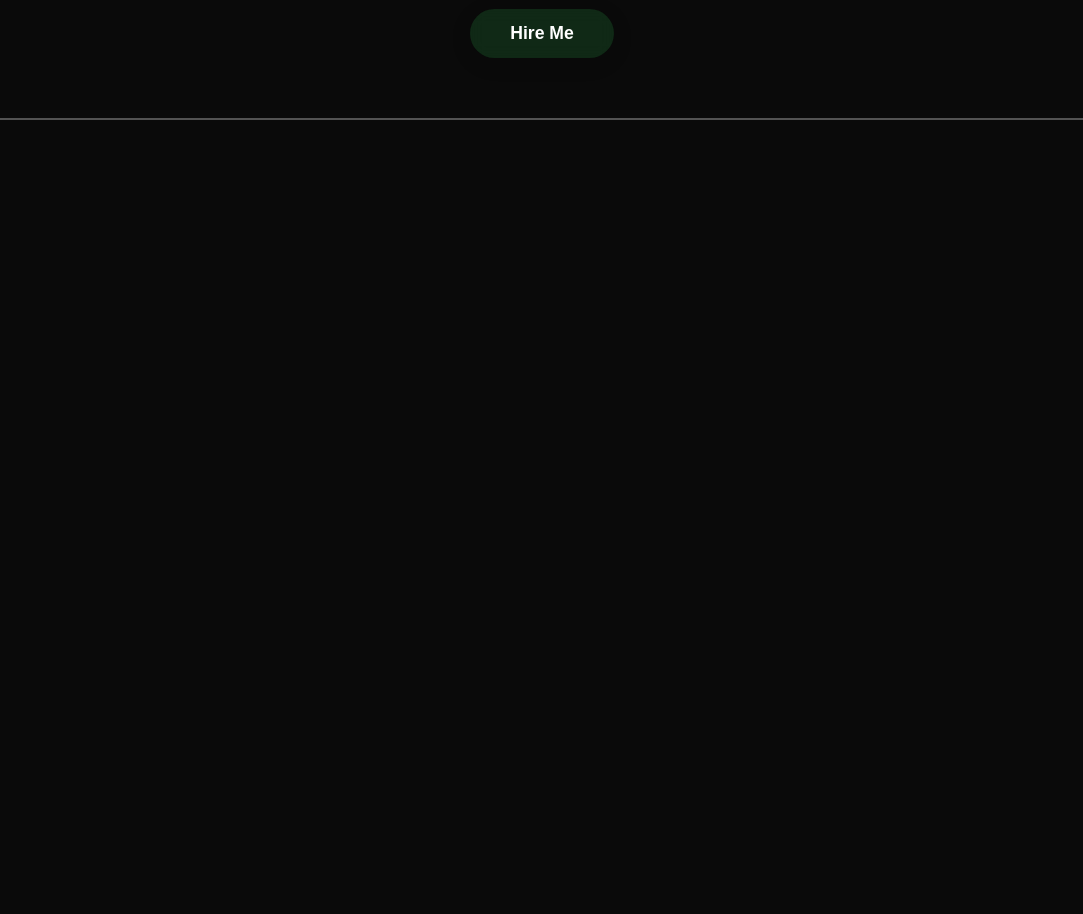
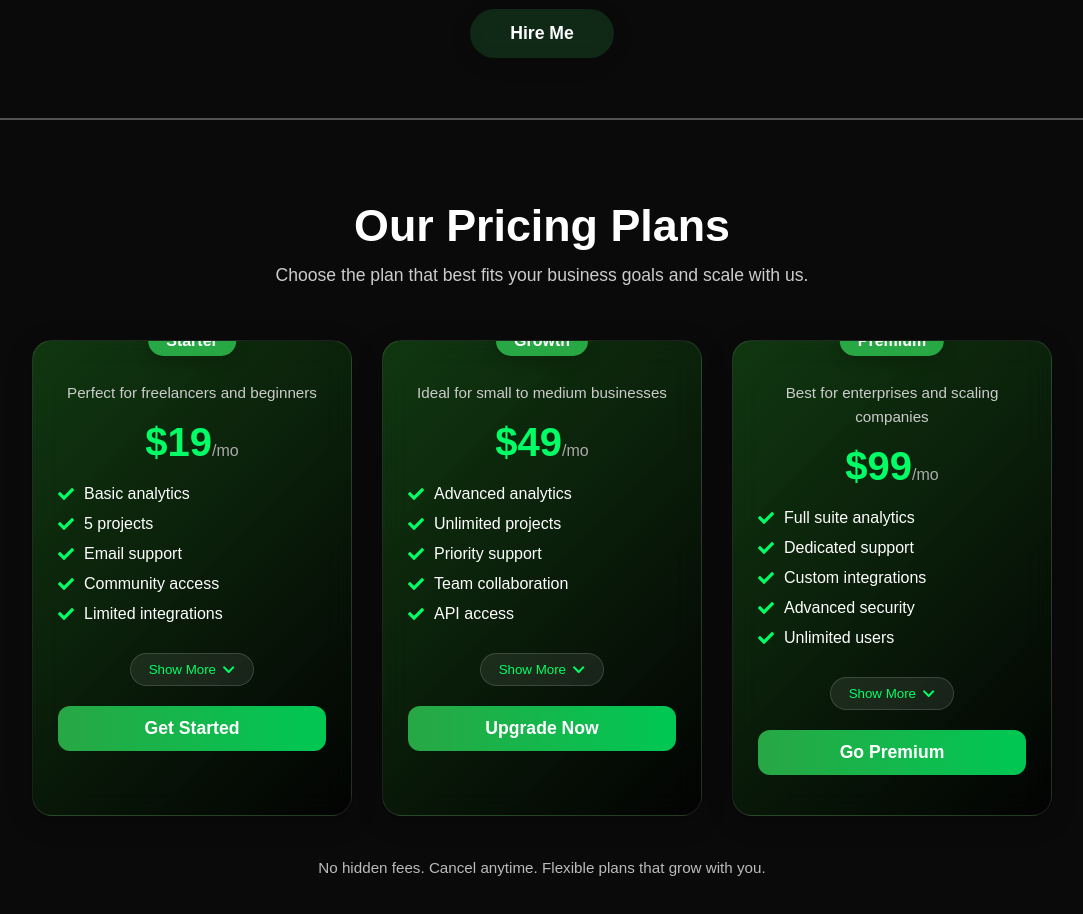
Before and after one commit to Santhosh-Kumar-2004/seo-saas-landing-page, a React (Vite) app: page / in a window 1280 px wide. Shown: the part 1840-2754 px from the top of the page, without its empty margins (98-1181 px from the left). Before the commit the page ends 1960 px from the top, so only its background shows below. Built offline with nearby package versions, Linux system fonts and the light colour scheme.

Commit message:
Added it to App.jsx file and removed shits fromt hat

```diff
--- a/src/App.jsx
+++ b/src/App.jsx
@@ -3,6 +3,7 @@ import Navbar from './components/Navbar'
 import Hero from './components/Hero'
 import Features from './components/Features'
 import WhyHire from './components/WhyHire'
+import PricingSection from './components/PricingSection'
 
 function App() {
 
@@ -15,8 +16,7 @@ function App() {
     <hr style={{ border: '1px solid rgba(255, 255, 255, 0.3)' }} />
     <WhyHire />
     <hr style={{ border: '1px solid rgba(255, 255, 255, 0.3)' }} />
-      {/* <h1>Welcome to the SEO Page</h1>
-      <p>This is a simple landing page optimized for search engines.</p> */}
+    <PricingSection />
     </>
   )
 }
--- a/src/components/PricingSection.jsx
+++ b/src/components/PricingSection.jsx
@@ -0,0 +1,75 @@
+import { FaCheck } from "react-icons/fa";
+import { FaChevronDown } from "react-icons/fa";
+import "../styles/PricingSection.css";
+
+export default function PricingSection() {
+  return (
+    <section className="pricing">
+      <h2 className="pricing-title">Our Pricing Plans</h2>
+      <p className="pricing-subtitle">
+        Choose the plan that best fits your business goals and scale with us.
+      </p>
+
+      <div className="pricing-cards">
+        {/* Starter Plan */}
+        <div className="pricing-card">
+          <div className="plan-label">Starter</div>
+          <p className="plan-desc">Perfect for freelancers and beginners</p>
+          <h3 className="plan-price">$19<span>/mo</span></h3>
+          <ul className="plan-features">
+            <li><FaCheck className="tick"/> Basic analytics</li>
+            <li><FaCheck className="tick"/> 5 projects</li>
+            <li><FaCheck className="tick"/> Email support</li>
+            <li><FaCheck className="tick"/> Community access</li>
+            <li><FaCheck className="tick"/> Limited integrations</li>
+          </ul>
+          <button className="show-more">
+            Show More <FaChevronDown />
+          </button>
+          <button className="plan-btn">Get Started</button>
+        </div>
+
+        {/* Growth Plan */}
+        <div className="pricing-card">
+          <div className="plan-label">Growth</div>
+          <p className="plan-desc">Ideal for small to medium businesses</p>
+          <h3 className="plan-price">$49<span>/mo</span></h3>
+          <ul className="plan-features">
+            <li><FaCheck className="tick"/> Advanced analytics</li>
+            <li><FaCheck className="tick"/> Unlimited projects</li>
+            <li><FaCheck className="tick"/> Priority support</li>
+            <li><FaCheck className="tick"/> Team collaboration</li>
+            <li><FaCheck className="tick"/> API access</li>
+          </ul>
+          <button className="show-more">
+            Show More <FaChevronDown />
+          </button>
+          <button className="plan-btn">Upgrade Now</button>
+        </div>
+
+        {/* Premium Plan */}
+        <div className="pricing-card">
+          <div className="plan-label">Premium</div>
+          <p className="plan-desc">Best for enterprises and scaling companies</p>
+          <h3 className="plan-price">$99<span>/mo</span></h3>
+          <ul className="plan-features">
+            <li><FaCheck className="tick"/> Full suite analytics</li>
+            <li><FaCheck className="tick"/> Dedicated support</li>
+            <li><FaCheck className="tick"/> Custom integrations</li>
+            <li><FaCheck className="tick"/> Advanced security</li>
+            <li><FaCheck className="tick"/> Unlimited users</li>
+          </ul>
+          <button className="show-more">
+            Show More <FaChevronDown />
+          </button>
+          <button className="plan-btn">Go Premium</button>
+        </div>
+      </div>
+
+      {/* Optional tagline */}
+      <p className="pricing-note">
+        No hidden fees. Cancel anytime. Flexible plans that grow with you.
+      </p>
+    </section>
+  );
+}
--- a/src/styles/PricingSection.css
+++ b/src/styles/PricingSection.css
@@ -0,0 +1,148 @@
+.pricing {
+  text-align: center;
+  padding: 80px 20px;
+  position: relative;
+  z-index: 2;
+}
+
+.pricing-title {
+  font-size: 2.8rem;
+  font-weight: 700;
+  margin-bottom: 10px;
+  color: #fff;
+}
+
+.pricing-subtitle {
+  font-size: 1.1rem;
+  color: #ccc;
+  margin-bottom: 50px;
+}
+
+.pricing-cards {
+  display: flex;
+  gap: 30px;
+  justify-content: center;
+  flex-wrap: wrap;
+}
+
+/* Each card */
+.pricing-card {
+  position: relative;
+  width: 320px;
+  padding: 40px 25px;
+  border-radius: 20px;
+  background: linear-gradient(135deg, rgba(33,163,33,0.3), rgba(0,0,0,0.7));
+  backdrop-filter: blur(15px);
+  -webkit-backdrop-filter: blur(15px);
+  border: 1px solid rgba(255, 255, 255, 0.1);
+  box-shadow: 0 6px 25px rgba(0,0,0,0.25);
+  color: #fff;
+  transition: all 0.35s ease;
+  overflow: hidden;
+}
+
+.pricing-card:hover {
+  transform: translateY(-8px) scale(1.02);
+  box-shadow: 0 12px 40px rgba(33,163,33,0.5);
+  border-color: rgba(33, 163, 33, 0.6);
+}
+
+/* Plan label on top of card */
+.plan-label {
+  position: absolute;
+  top: -15px;
+  left: 50%;
+  transform: translateX(-50%);
+  background: #28a745;
+  color: #fff;
+  font-weight: 600;
+  padding: 6px 18px;
+  border-radius: 20px;
+  box-shadow: 0 4px 15px rgba(0, 0, 0, 0.2);
+}
+
+.plan-desc {
+  font-size: 0.95rem;
+  margin-bottom: 15px;
+  color: #ccc;
+}
+
+.plan-price {
+  font-size: 2.5rem;
+  font-weight: 800;
+  color: #00ff66;
+  margin-bottom: 20px;
+}
+
+.plan-price span {
+  font-size: 1rem;
+  font-weight: 400;
+  color: #aaa;
+}
+
+.plan-features {
+  list-style: none;
+  padding: 0;
+  margin: 20px 0 30px 0;
+  text-align: left;
+}
+
+.plan-features li {
+  margin-bottom: 12px;
+  display: flex;
+  align-items: center;
+  gap: 10px;
+}
+
+.tick {
+  color: #00ff66;
+  font-size: 1rem;
+}
+
+/* Show more button */
+.show-more {
+  display: flex;
+  align-items: center;
+  justify-content: center;
+  gap: 6px;
+  margin: 0 auto 20px auto;
+  padding: 8px 18px;
+  background: rgba(255,255,255,0.08);
+  border: 1px solid rgba(255,255,255,0.15);
+  border-radius: 30px;
+  color: #00ff66;
+  cursor: pointer;
+  transition: all 0.3s ease;
+}
+
+.show-more:hover {
+  background: rgba(40,167,69,0.2);
+  box-shadow: 0 0 10px rgba(40,167,69,0.5);
+}
+
+/* Final CTA button */
+.plan-btn {
+  display: block;
+  width: 100%;
+  padding: 12px 0;
+  font-size: 1.1rem;
+  font-weight: 600;
+  color: #fff;
+  background: linear-gradient(90deg, #28a745, #00c853);
+  border: none;
+  border-radius: 12px;
+  cursor: pointer;
+  transition: all 0.3s ease;
+}
+
+.plan-btn:hover {
+  transform: translateY(-3px);
+  box-shadow: 0 6px 20px rgba(40, 167, 69, 0.6);
+}
+
+/* Note below cards */
+.pricing-note {
+  margin-top: 40px;
+  font-size: 0.95rem;
+  color: #bbb;
+}
```
